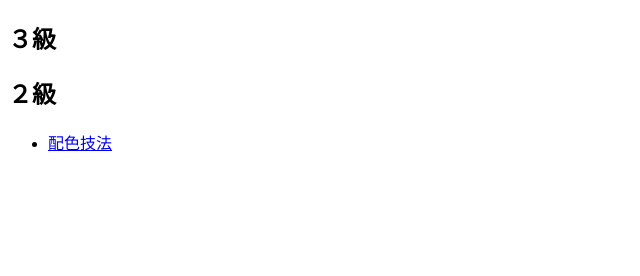
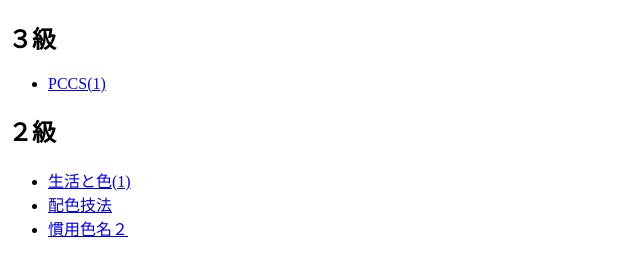
Before and after one commit to makochang/farbenlehre, a plain HTML site: page exercises.html in a window 1280 px wide. Shown: the whole page, without its empty margins (0-640 px from the left). Drawn offline with Linux system fonts and the light colour scheme.

Commit message:
Update exercises.html

```diff
--- a/exercises.html
+++ b/exercises.html
@@ -7,9 +7,14 @@
   </head>
   <body>
     <h2>３級</h2>
+    <ul>
+      <li><a href="https://goo.gl/forms/UCLSUIc53bSD3JFp1">PCCS(1)</a></li>
+    </ul>
     <h2>２級</h2>
     <ul>
+      <li><a href="https://goo.gl/forms/PLSQKXGRq6191VSw2">生活と色(1)</a></li>
       <li><a href="https://goo.gl/forms/WsNhlkdDXdecRFaW2">配色技法</a></li>
+      <li><a href="https://goo.gl/forms/bahTgAF7IBmxUvIL2">慣用色名２</a></li>
     </ul>
   </body>
 </html>
```
